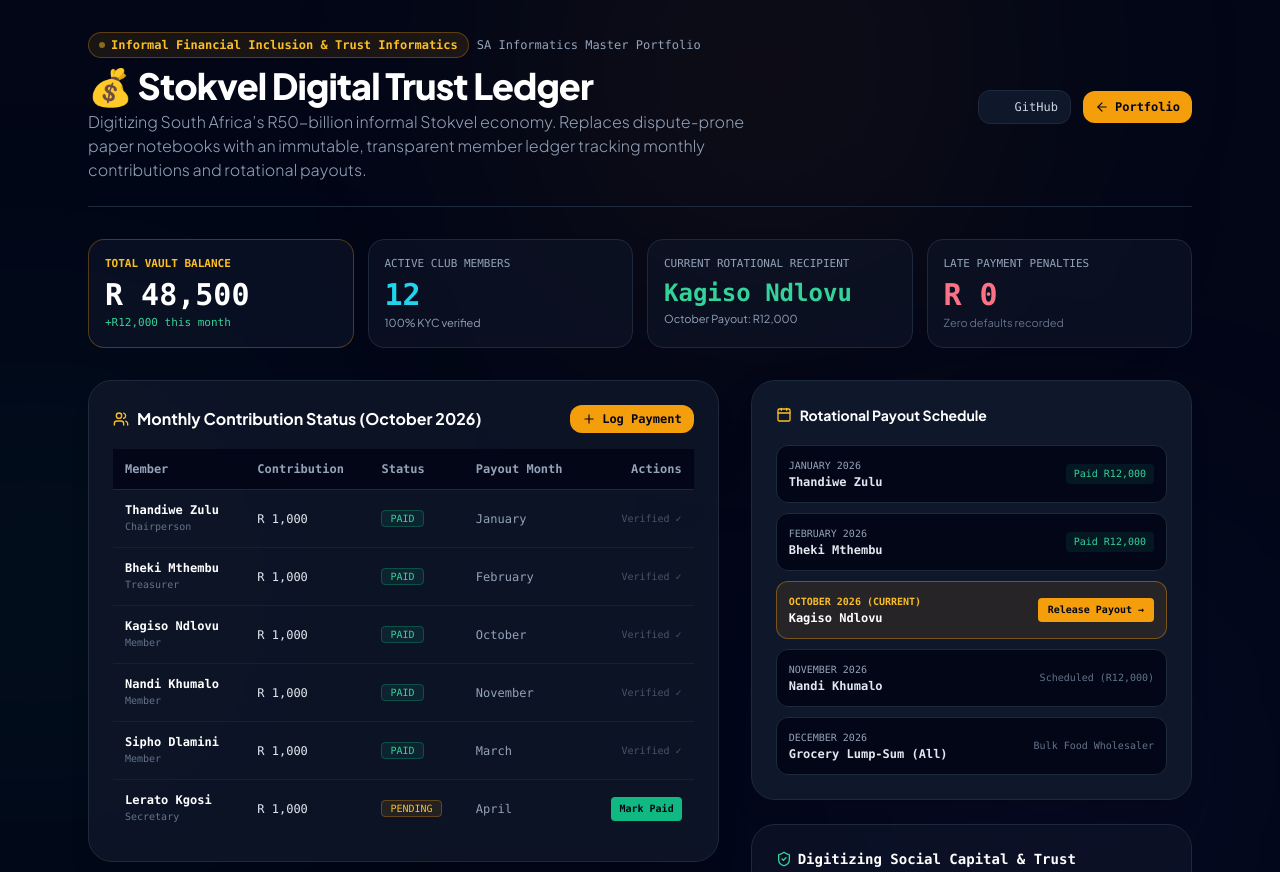
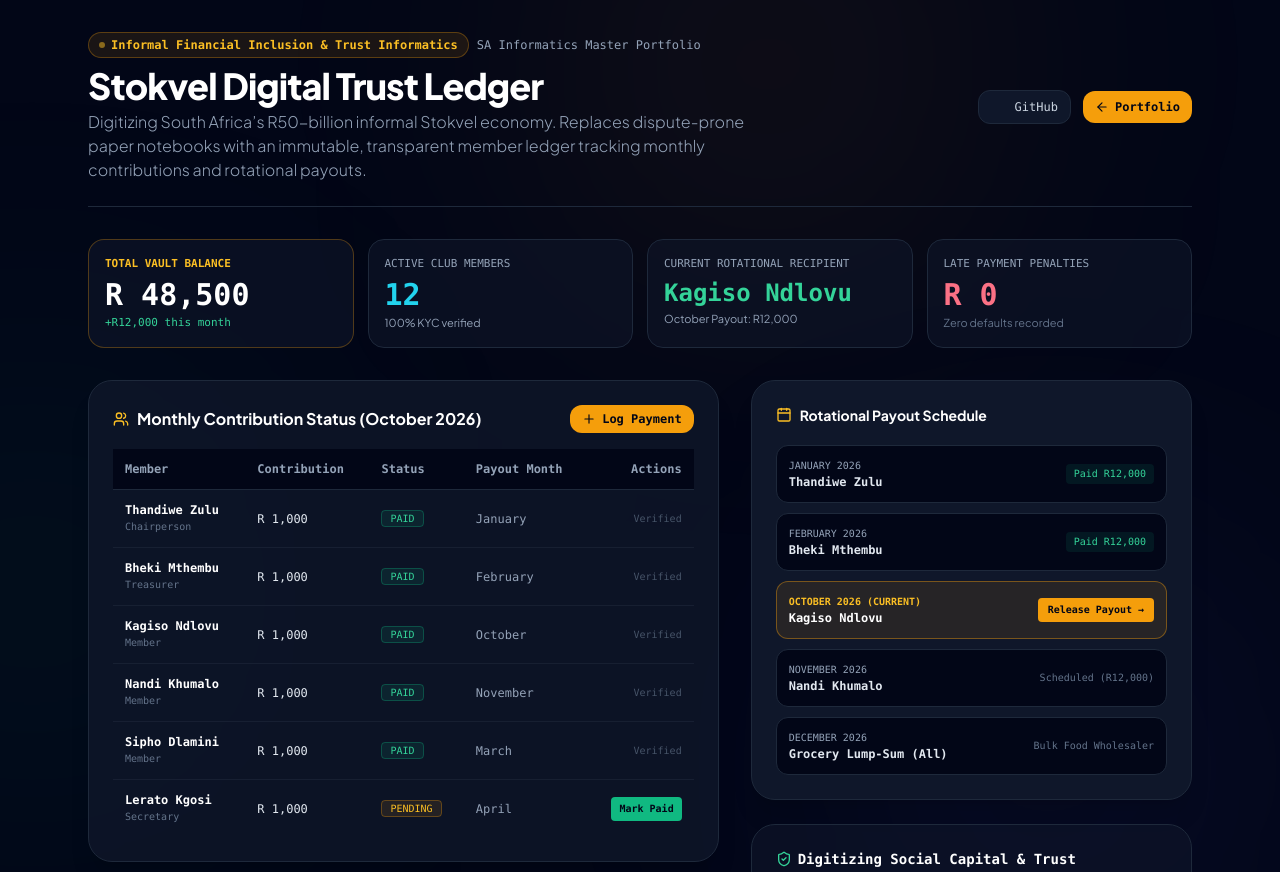
Before and after one commit to BongaManzini/stokvel-digital-ledger, a plain HTML site: page index.html in a window 1280 px wide. Shown: the top 872 px of the page. Drawn offline with nearby package versions, Linux system fonts and the light colour scheme.

Commit message:
chore: remove emojis to keep documentation and code clean and authentic

```diff
--- a/index.html
+++ b/index.html
@@ -35,7 +35,7 @@
           <span class="text-xs font-mono text-slate-400 hidden sm:inline">SA Informatics Master Portfolio</span>
         </div>
         <h1 class="text-2xl sm:text-4xl font-extrabold tracking-tight text-white flex items-center gap-3">
-          <span>💰 Stokvel Digital Trust Ledger</span>
+          <span> Stokvel Digital Trust Ledger</span>
         </h1>
         <p class="text-slate-400 text-sm sm:text-base mt-1 max-w-2xl font-light">
           Digitizing South Africa’s R50-billion informal Stokvel economy. Replaces dispute-prone paper notebooks with an immutable, transparent member ledger tracking monthly contributions and rotational payouts.
@@ -254,7 +254,7 @@
                 Mark Paid
               </button>
             ` : `
-              <span class="text-slate-600 text-[10px]">Verified ✓</span>
+              <span class="text-slate-600 text-[10px]">Verified </span>
             `}
           </td>
         </tr>
```
Also changed, not shown: 1 other file.
